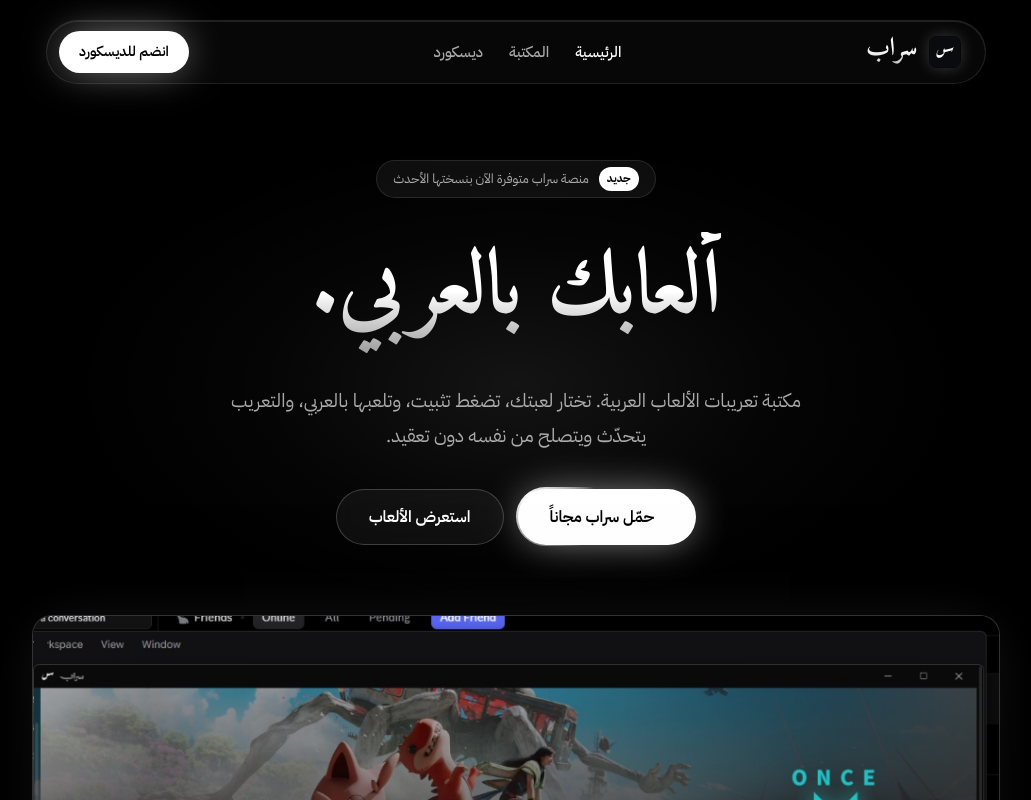
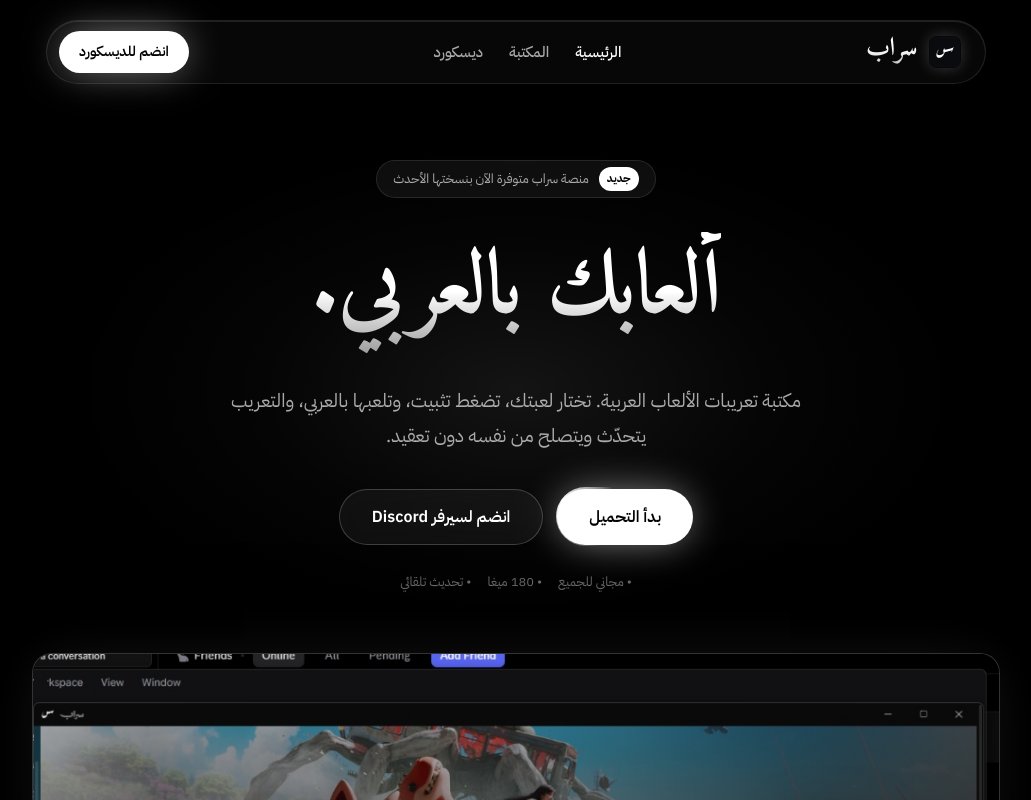
Before and after one commit to z56sa/srab, a React (Vite) app: page / in a window 1280 px wide. Shown: the top 800 px of the page, without its empty margins (124-1155 px from the left). Built offline with nearby package versions, Linux system fonts and the light colour scheme.

Commit message:
feat: match exact m3rab hero cta, buttons and download name

```diff
--- a/src/pages/Home.jsx
+++ b/src/pages/Home.jsx
@@ -49,18 +49,19 @@ export default function Home() {
           </p>
 
           <div className="cta">
-            <a href={DOWNLOAD_URL} className="btn btn-light" download>
-              <svg viewBox="0 0 24 24" fill="none" stroke="currentColor" strokeWidth="2.2" strokeLinecap="round" strokeLinejoin="round">
-                <path d="M21 15v4a2 2 0 0 1-2 2H5a2 2 0 0 1-2-2v-4"></path>
-                <polyline points="7 10 12 15 17 10"></polyline>
-                <line x1="12" y1="15" x2="12" y2="3"></line>
-              </svg>
-              <span>حمّل سراب مجاناً</span>
+            <a href={DOWNLOAD_URL} className="btn btn-light" download="Srab-Setup-1.0.0.exe">
+              <span>بدأ التحميل</span>
             </a>
 
-            <Link to="/library" className="btn btn-glass">
-              <span>استعرض الألعاب</span>
-            </Link>
+            <a href={DISCORD_URL} target="_blank" rel="noreferrer" className="btn btn-glass">
+              <span>انضم لسيرفر Discord</span>
+            </a>
+          </div>
+
+          <div style={{ display: 'flex', gap: '16px', justifyContent: 'center', fontSize: '13px', color: 'var(--t3)', marginTop: '-45px', marginBottom: '60px' }}>
+            <span>• مجاني للجميع</span>
+            <span>• 180 ميغا</span>
+            <span>• تحديث تلقائي</span>
           </div>
 
           {/* APP STAGE PREVIEW */}
```
